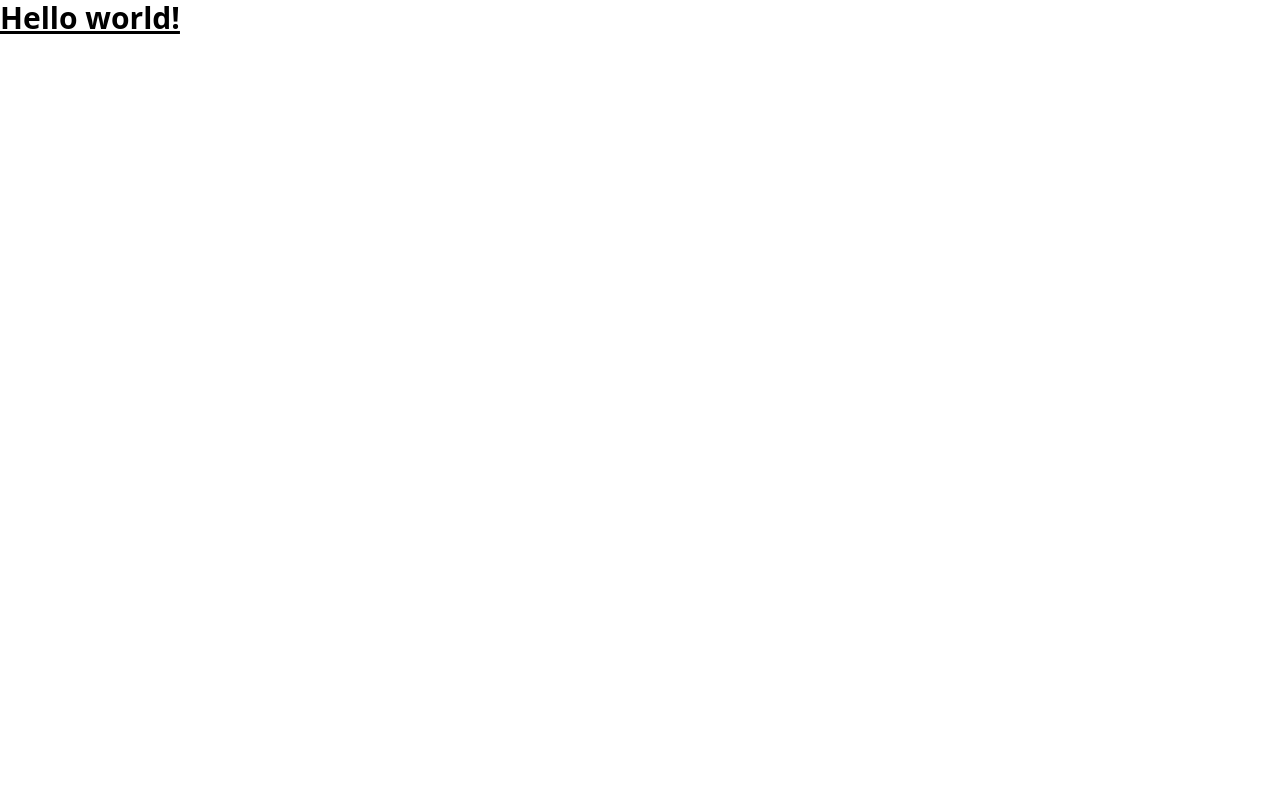
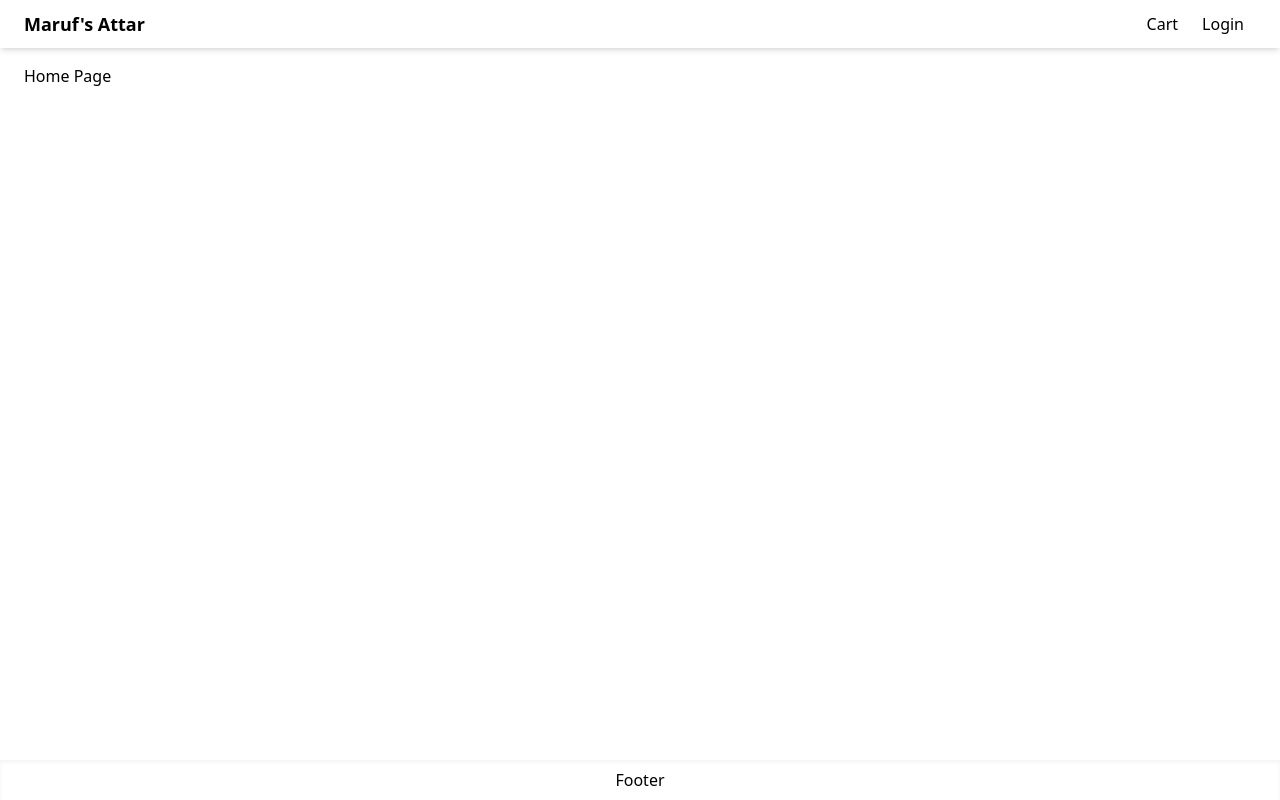
Before and after one commit to marufprocode/marufs-attar-ts-next-mern, a Next.js app: page / in a window 1280 px wide. Built offline with nearby package versions, Linux system fonts and the light colour scheme.

Commit message:
Layout setup done

```diff
--- /dev/null
+++ b/components/Layout.tsx
@@ -0,0 +1,37 @@
+import React from 'react';
+import Head from 'next/head'
+import Link from 'next/link';
+
+const Layout = ({title, children}:any) => {
+    return (
+        <>
+        <Head>
+        <title>{title? "Al-Maruf's-"+title:"Al-Maruf's Attar"}</title>
+        <meta name="description" content="E-commerce Website" />
+        <meta name="viewport" content="width=device-width, initial-scale=1" />
+        <link rel="icon" href="/favicon.ico" />
+        </Head>
+        <div className='min-h-screen flex flex-col justify-between'>
+            <header>
+                <nav className='flex items-center h-12 px-6 justify-between shadow-md'>
+                    <Link href="/">
+                        <span className='text-lg font-bold'>Maruf's Attar</span>
+                    </Link>
+                    <div>
+                        <Link href="/Cart" className='px-3 py-2'>Cart</Link>
+                        <Link href="/Login" className='px-3 py-2'>Login</Link>
+                    </div>
+                </nav>
+            </header>
+            <main className='w-full m-auto mt-4 px-6'>
+                {children}
+            </main>
+            <footer className='flex h-10 justify-center items-center shadow-inner'>
+                Footer
+            </footer>
+        </div>
+        </>
+    );
+};
+
+export default Layout;
--- a/pages/index.tsx
+++ b/pages/index.tsx
@@ -1,24 +1,14 @@
-import Head from 'next/head'
-import Image from 'next/image'
-import { Inter } from '@next/font/google'
-import styles from '../styles/Home.module.css'
+// import { Inter } from '@next/font/google'
+// import styles from '../styles/Home.module.css'
 
-const inter = Inter({ subsets: ['latin'] })
+import Layout from "../components/Layout";
+
+// const inter = Inter({ subsets: ['latin'] })
 
 export default function Home() {
   return (
-    <>
-      <Head>
-        <title>Create Next App</title>
-        <meta name="description" content="Generated by create next app" />
-        <meta name="viewport" content="width=device-width, initial-scale=1" />
-        <link rel="icon" href="/favicon.ico" />
-      </Head>
-      <main>
-      <h1 className="text-3xl font-bold underline">
-      Hello world!
-      </h1>
-      </main>
-    </>
+    <Layout title="Home">
+      Home Page
+    </Layout>
   )
 }
```
Also changed, not shown: .eslintrc.json.
